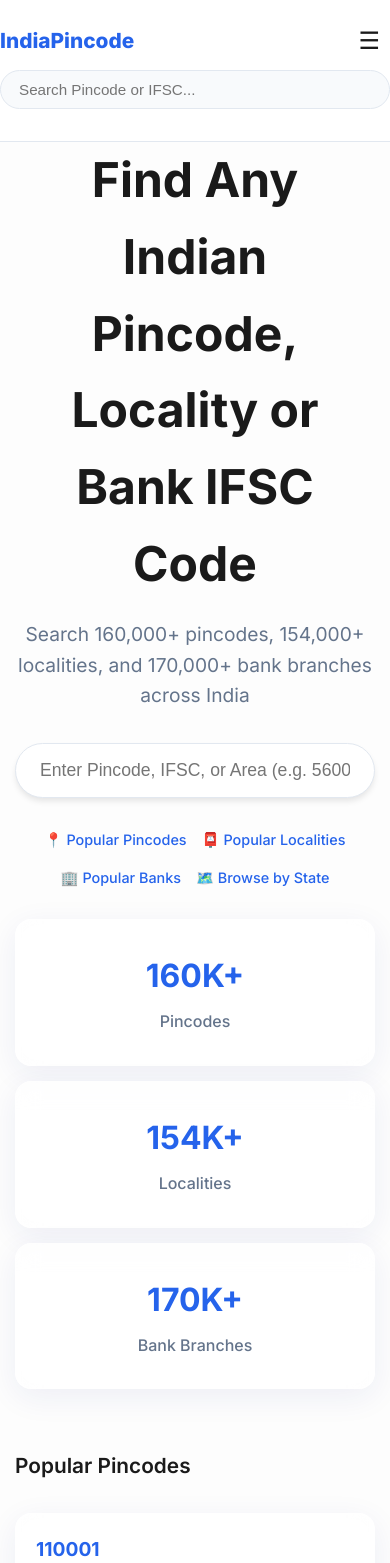
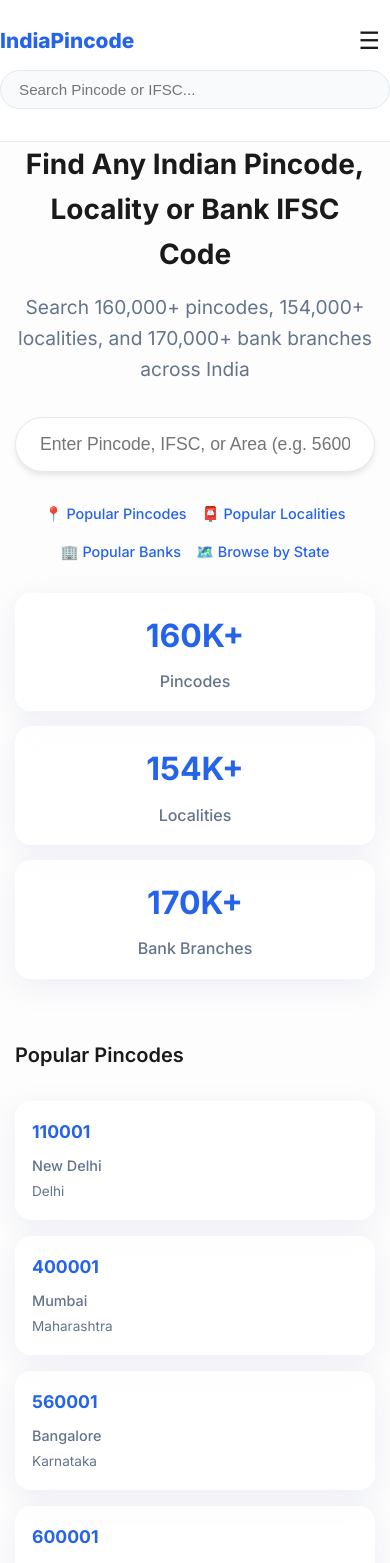
Before and after one commit to bizmantra/indiapincode, a Next.js app: page / in a window 390 px wide. Shown: the top 1563 px of the page. Built offline with nearby package versions, Linux system fonts and the light colour scheme; no server answers; the database is empty.

Commit message:
Fix: add comprehensive mobile styles to prevent cutoff on all pages

```diff
--- a/app/globals.css
+++ b/app/globals.css
@@ -391,3 +391,66 @@
 .bank-table tbody tr:last-child {
   border-bottom: none;
 }
+/* Mobile-specific fixes for all pages */
+@media (max-width: 768px) {
+  /* Prevent any element from causing horizontal scroll */
+  * {
+    max-width: 100vw;
+  }
+
+  /* Fix container and content width */
+  .container,
+  main,
+  section,
+  div {
+    max-width: 100% !important;
+  }
+
+  /* Make grids single column */
+  .grid,
+  [style*="grid-template-columns"] {
+    grid-template-columns: 1fr !important;
+  }
+
+  /* Fix tables */
+  table {
+    width: 100%;
+    display: block;
+    overflow-x: auto;
+    -webkit-overflow-scrolling: touch;
+  }
+
+  /* Reduce padding on cards */
+  .card,
+  .glass {
+    padding: 16px !important;
+  }
+
+  /* Fix headings */
+  h1 {
+    font-size: 1.75rem !important;
+    word-wrap: break-word;
+  }
+
+  h2 {
+    font-size: 1.25rem !important;
+    word-wrap: break-word;
+  }
+
+  h3 {
+    font-size: 1.1rem !important;
+    word-wrap: break-word;
+  }
+
+  /* Fix buttons */
+  .btn {
+    padding: 10px 16px !important;
+    font-size: 0.9rem !important;
+  }
+
+  /* Fix any flex layouts */
+  [style*="display: flex"],
+  [style*="display:flex"] {
+    flex-wrap: wrap !important;
+  }
+}
```
